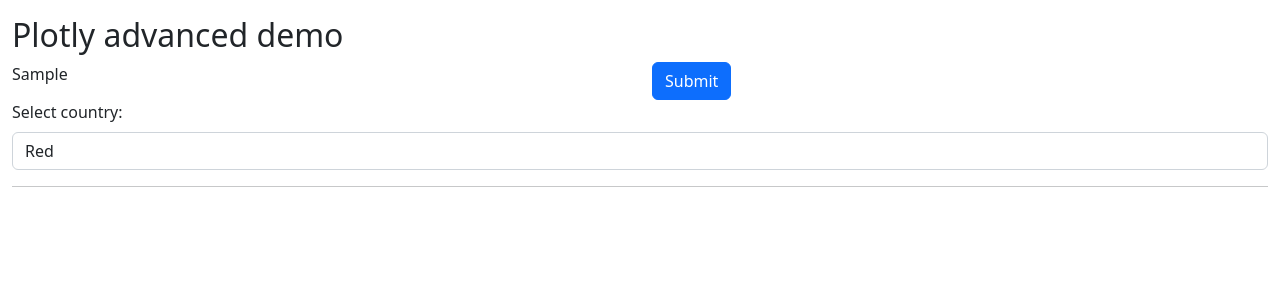
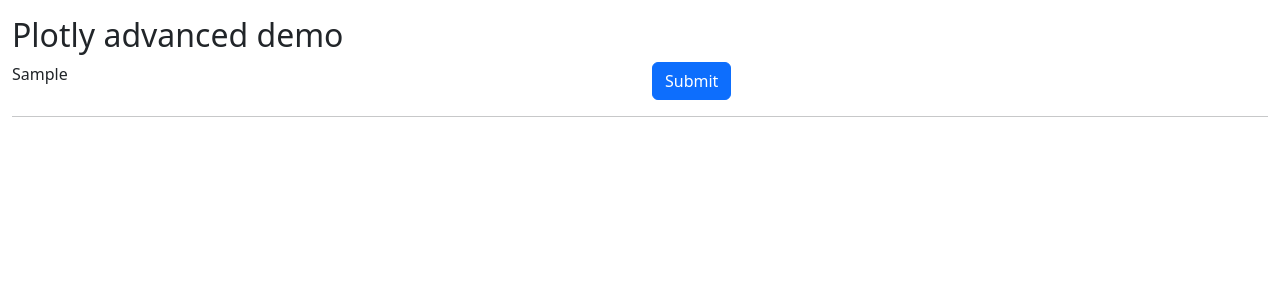
Before and after one commit to sdg002/pythonwebapp, a Flask app: template webfrontend/templates/plotlyadvanced.html in a window 1280 px wide. Shown: the part 56-356 px from the top of the page. Run offline with Flask 3, Linux system fonts and the light colour scheme; the template is opened without the code that fills it: most values are stand-ins (such as "Sample title", 1, 10 or a date in 2020); parts of the project's set-up code (start-up, migrations or seed data) failed here and were passed over; some libraries are stand-ins or nearby versions.

Commit message:
tidy up plotly html

```diff
--- a/webfrontend/templates/plotlyadvanced.html
+++ b/webfrontend/templates/plotlyadvanced.html
@@ -20,19 +20,13 @@
     </div>
     <div class="row">
       <div class="col">
-        <label for="countrydropdown" class="form-label">Select country:</label>
-        <select class="form-control" name="countrydropdown" id="countrydropdown" class="form-select">
-          <option value="red">Red</option>
-          <option value="amber">Amber</option>
-          <option value="green">Green</option>
-        </select>
+        <div id='chart' class='chart'”></div>
       </div>
     </div>
 </div>
 </form>
 <hr/>
 <div>
-  <div id='chart' class='chart'”></div>
   <script src='https://cdn.plot.ly/plotly-latest.min.js'></script>
   <script type='text/javascript'>
     var graphs = {{graphJSON | safe}};
```
